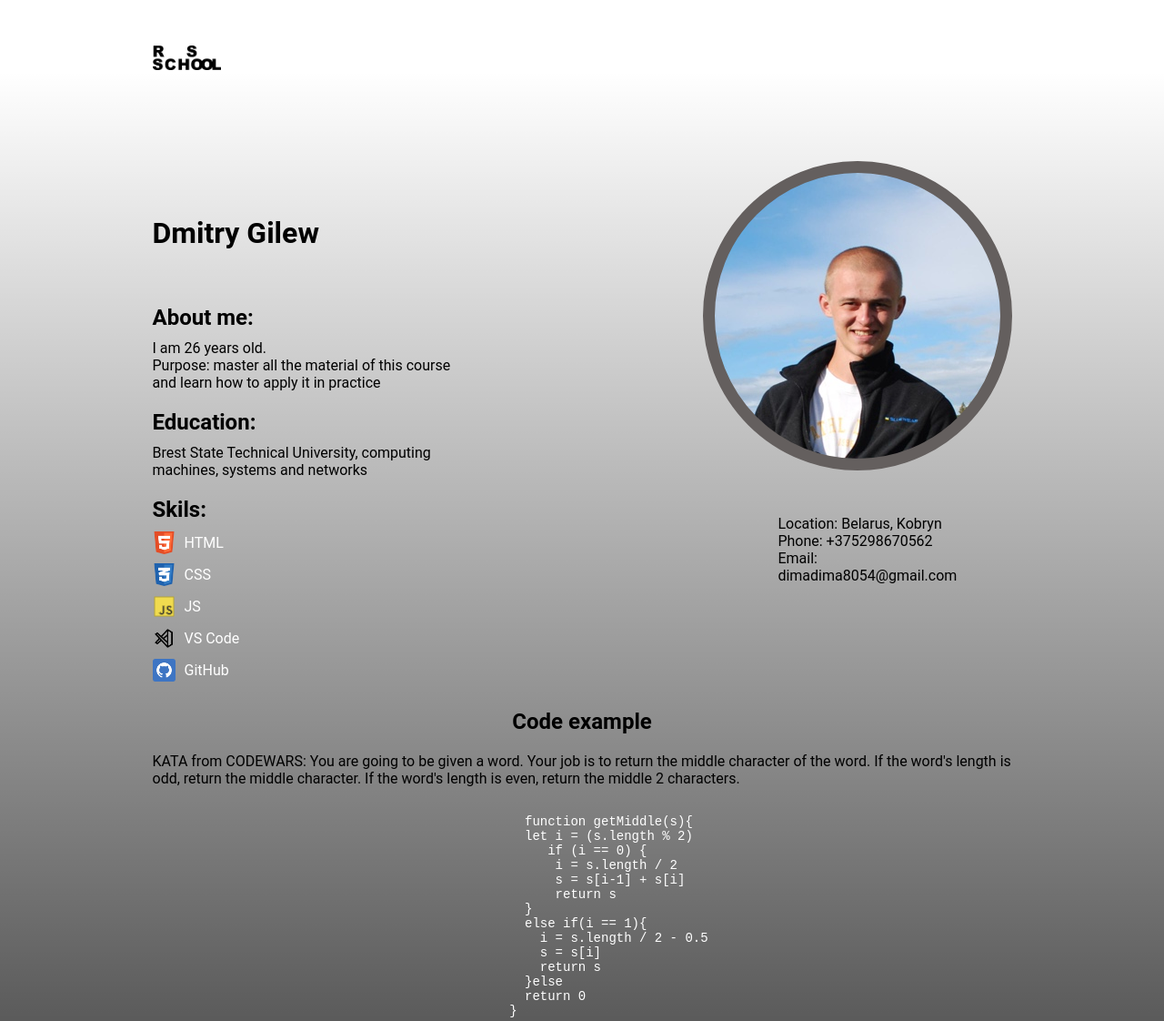
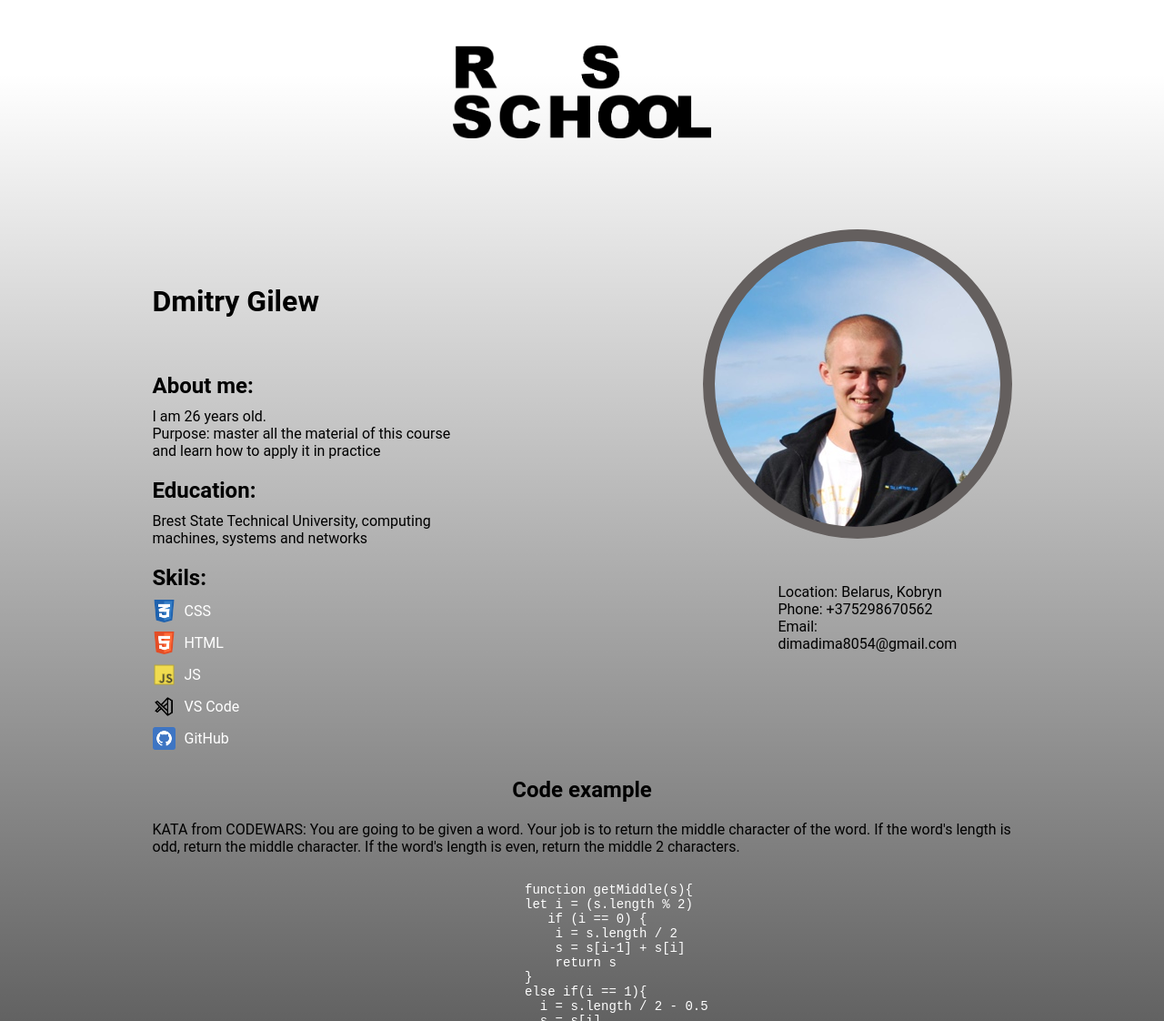
Before and after one commit to Cigaro/rsschool-cv, a plain HTML site: page index.html in a window 1280 px wide. Shown: the top 1122 px of the page at 91% size. Drawn offline with Linux system fonts and the light colour scheme.

Commit message:
feat: update html file

```diff
--- a/index.html
+++ b/index.html
@@ -25,11 +25,11 @@
             <div class="main-info">
               <div class="info-skils">
                 <h2>Skils:</h2>
-                <li><img src="images/317755_badge_html_html5_achievement_award_icon.png" alt="Html"> HTML</li>
-                <li><img src="images/317756_badge_css_css3_achievement_award_icon.png" alt="CSS"> CSS</li>
-                <li><img src="images/4519134_js_icon.png" alt="JS"> JS</li>
-                <li><img src="images/7417366_vs code_visual studio code_logo_code_icon.png" alt="VS"> VS Code</li>
-                <li><img src="images/4745725_code_development_github_open-source_programming_icon.png" alt="GitHub"> GitHub</li>
+                <ul><li><img src="images/317756_badge_css_css3_achievement_award_icon.png" alt="CSS"> CSS</li></ul>
+                <ul><li><img src="images/317755_badge_html_html5_achievement_award_icon.png" alt="Html"> HTML</li></ul>
+                <ul><li><img src="images/4519134_js_icon.png" alt="JS"> JS</li></ul>
+                <ul><li><img src="images/7417366_vs_code_visual_studio_code_logo_code_icon.png" alt="VS"> VS Code</li></ul>
+                <ul><li><img src="images/4745725_code_development_github_open-source_programming_icon.png" alt="GitHub"> GitHub</li></ul>
               </div>
               <div class="info-contacts">
                 <p>Location: Belarus, Kobryn<br>Phone: +375298670562<br>Email: dimadima8054@gmail.com</p>
--- a/style.css
+++ b/style.css
@@ -5,16 +5,17 @@
 
 body{
   background: linear-gradient(0deg, #000000 0.01%, rgba(0, 0, 0, 0) 95.44%);
+  font-family: 'Roboto', sans-serif;
 
-  font-family: 'Roboto', sans-serif;
 }
+
 .container{
   width: 90%;
   max-width: 945px;
   margin: auto;
 }
 .logo{
-  max-width: 8%;
+  max-width: 30%;
 }
 .social-link{
   margin-left: 10px;
@@ -28,7 +29,7 @@ body{
 }
 .hero-header{
   display: flex;
-  justify-content: space-between;
+  justify-content: center;
   align-items: center;
 }
 .main-content{
@@ -56,15 +57,19 @@ body{
 .main-text h2{
   padding-bottom: 10px;
 }
-.main-text li{
-  list-style-type: none;
+.main-text ul{
+  padding-left: 0px;
+}
+.main-text ul li{
   color: #fff;
   display: flex;
   flex-direction: row;
   align-items: center;
   padding-bottom: 10px;
+  padding-left: 0px;
+  list-style-type: none;
 }
-.main-text li img{
+.main-text ul img{
   max-width: 35px;
   padding-right: 10px;
 }
```
Also changed, not shown: images/7417366_vs_code_visual_studio_code_logo_code_icon.png (renamed from images/7417366_vs code_visual studio code_logo_code_icon.png).
